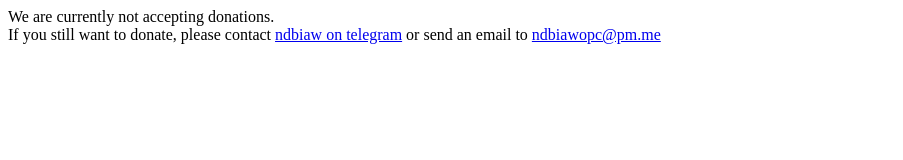
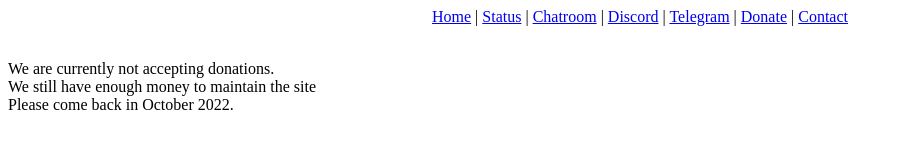
Before and after one commit to ndbiaw/donate-hvnc, a plain HTML site: page index.html in a window 1280 px wide. Shown: the whole page, without its empty margins (0-903 px from the left). Drawn offline with Linux system fonts and the light colour scheme.

Commit message:
Update index.html

```diff
--- a/index.html
+++ b/index.html
@@ -1,2 +1,3 @@
 <title>HVNC - Donate  </title>
-<p>We are currently not accepting donations.<br>If you still want to donate, please contact <a href="https://t.me/ndbiaw">ndbiaw on telegram</a> or send an email to <a href="mailto:ndbiawopc@pm.me">ndbiawopc@pm.me</a>
+<center><a href="https://fakku.cc" target="_blank">Home</a> | <a href="https://status.fakku.cc" target="_blank">Status</a> | <a href="https://chat.fakku.cc" target="_blank">Chatroom</a> | <a href="https://discord.gg/r2kFmfVGDZ" target="_blank">Discord</a> | <a href="https://t.me/+tOw0PUB_pn5mZjZl" target="_blank">Telegram</a> | <a href="https://donate.fakku.cc" target="_blank">Donate</a> | <a href="mailto:ndbiawopc@protonmail.com">Contact</a></center></br>
+<p>We are currently not accepting donations.<br>We still have enough money to maintain the site</br>Please come back in October 2022.<p>
```
